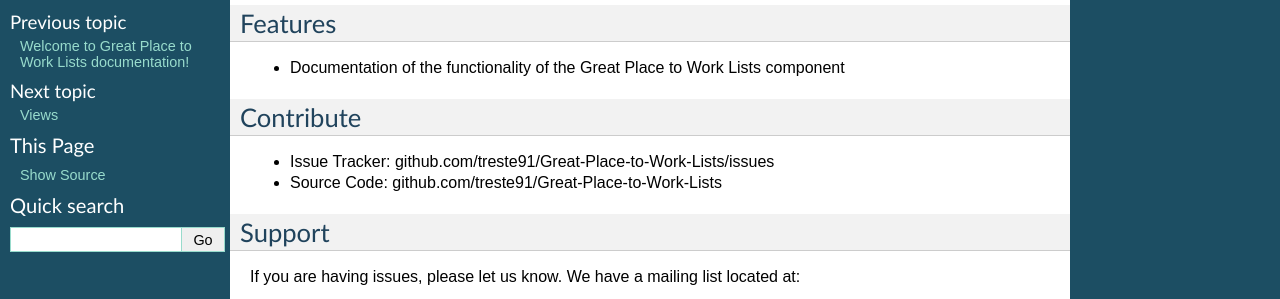
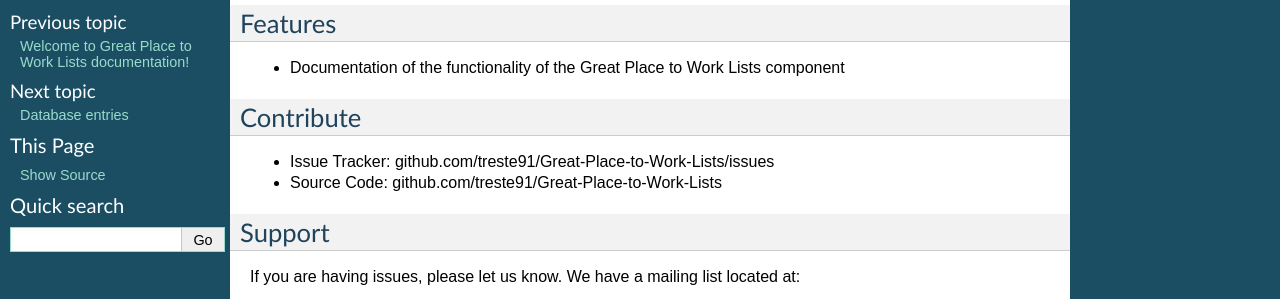
Before and after one commit to treste91/Great-Place-to-Work-Lists, a Sphinx documentation site: the page built from docs/readme.rst, in a window 1280 px wide. Shown: the part 169-468 px from the top of the page. Built offline with Sphinx 7.4.7, drawn with Linux system fonts in a browser that asks for light colours.

Commit message:
Update index.rst

```diff
--- a/docs/index.rst
+++ b/docs/index.rst
@@ -19,6 +19,7 @@
    :caption: Backend
    :maxdepth: 3
 
+   backend/db_entries
    backend/views
    backend/translations
 
```
